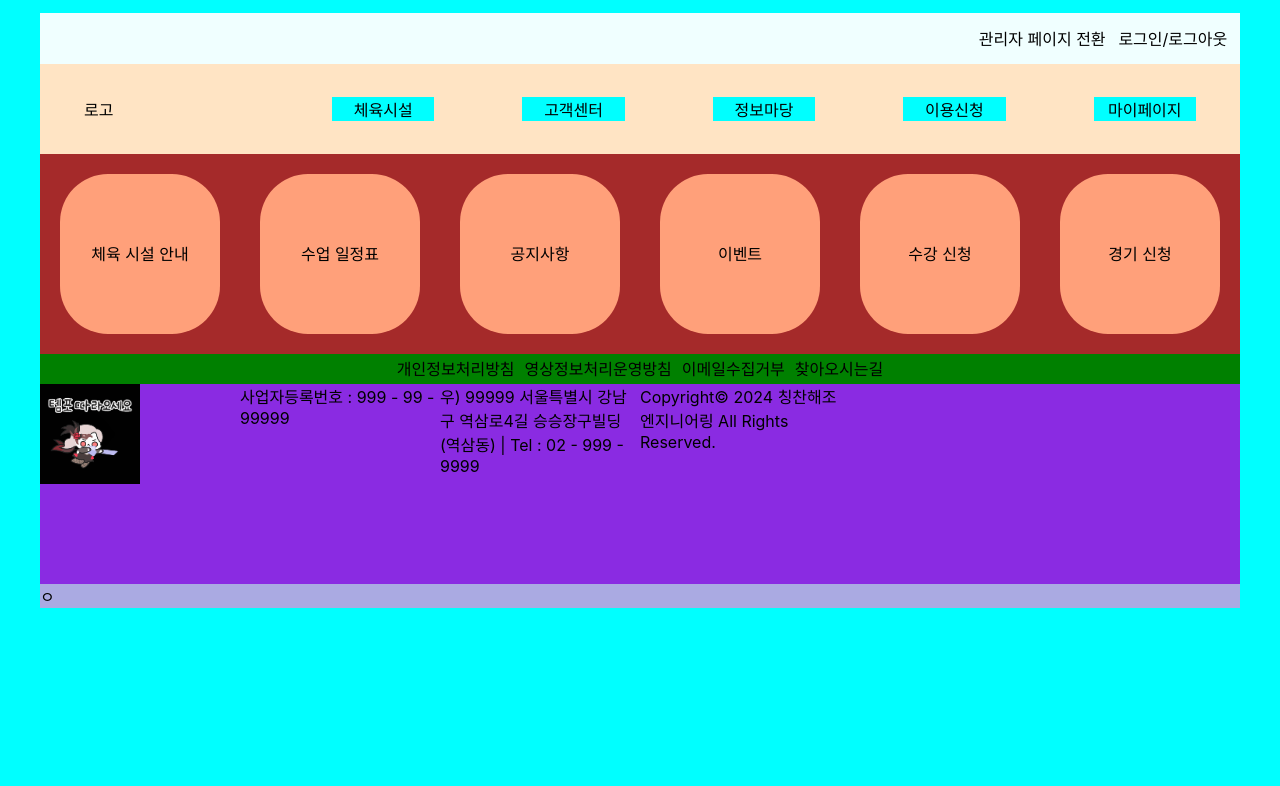
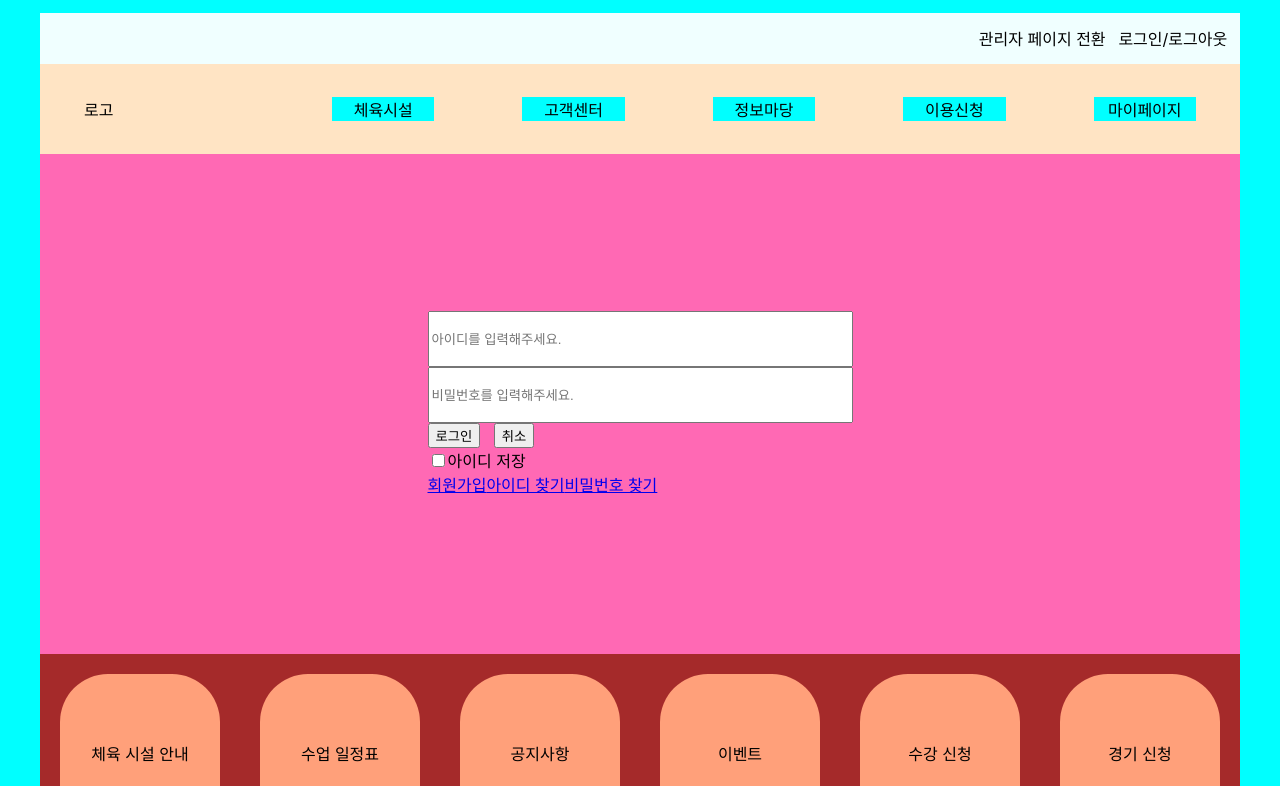
Before and after one commit to winsam003/Sports-complex, a React (Create React App) app in the folder sports-complex/: page / in a window 1280 px wide. Shown: the top 786 px of the page. Built offline with nearby package versions, Linux system fonts and the light colour scheme.

Commit message:
로그인 페이지 하는중

```diff
--- a/sports-complex/src/App.js
+++ b/sports-complex/src/App.js
@@ -2,11 +2,13 @@ import './App.css';
 import Header from './components/Header';
 import Footer from './components/Footer';
 import MiddleMenu from './components/MiddleMenu';
+import Login from './components/Login';
 
 function App() {
   return (
     <div>
       <Header />
+      <Login />
       <MiddleMenu />
       <Footer />
     </div>
--- /dev/null
+++ b/sports-complex/src/components/Login.css
@@ -0,0 +1,12 @@
+.loginPage {
+    background-color: hotpink;
+    height: 500px;
+    display: flex;
+    align-items: center;
+    /* text-align: center; */
+    justify-content: center;
+}
+
+#id, #password {
+    height: 50px;
+}
--- /dev/null
+++ b/sports-complex/src/components/Login.jsx
@@ -0,0 +1,32 @@
+import "./Login.css"
+
+export default function login() {
+    return (
+        <div className="loginPage">
+            <form action="login" method="post">
+                <div>
+                    <div>
+                        <input type="text" name="id" id="id" size={"50"} placeholder="아이디를 입력해주세요. "/>
+                    </div>
+                    <div>
+                        <input type="password" name="password" id="password" size={"50"} placeholder="비밀번호를 입력해주세요." />
+                    </div>
+                    <div>
+                        <input type="submit" value={"로그인"} /> &nbsp;&nbsp;
+                        <input type="reset" value={"취소"} />
+                    </div>
+                    <div>
+                        <input type="checkbox" id="rememberMe" name="rememberMe" />
+                        <label htmlFor="rememberMe">아이디 저장</label>
+                    </div>
+                    <div>
+                        <a href="/">회원가입</a>
+                        <a href="/">아이디 찾기</a>
+                        <a href="/">비밀번호 찾기</a>
+                    </div>
+                </div>
+
+            </form>
+        </div>
+    )
+}
```
